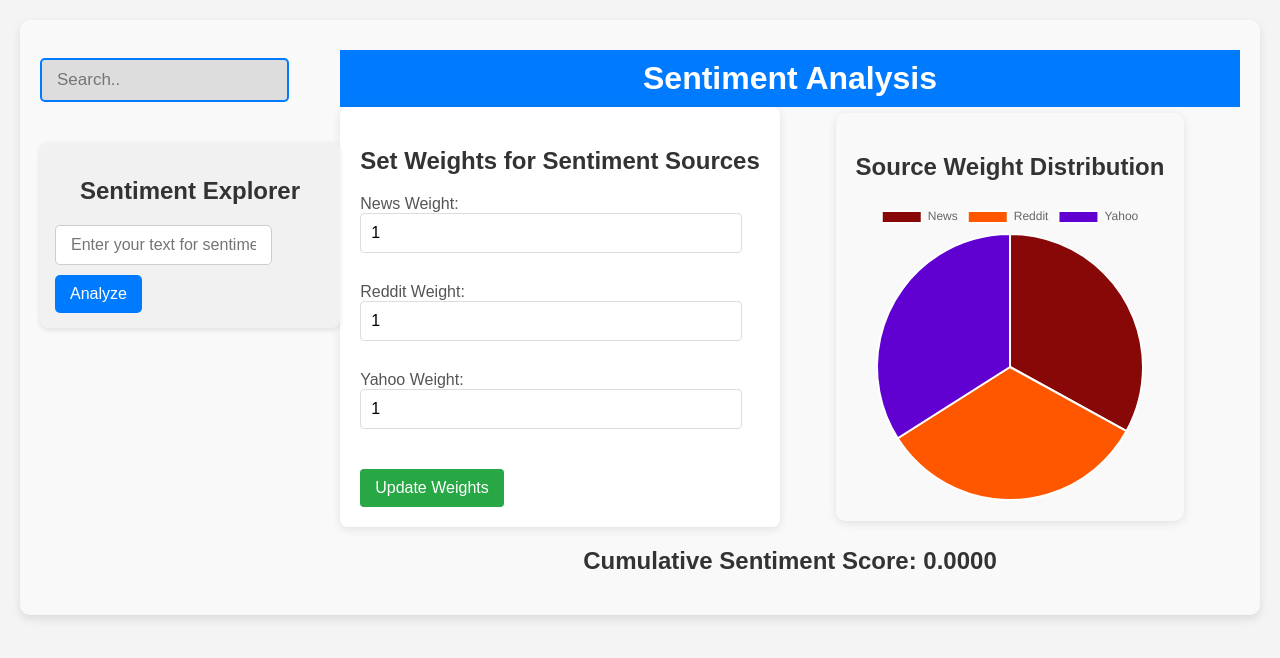
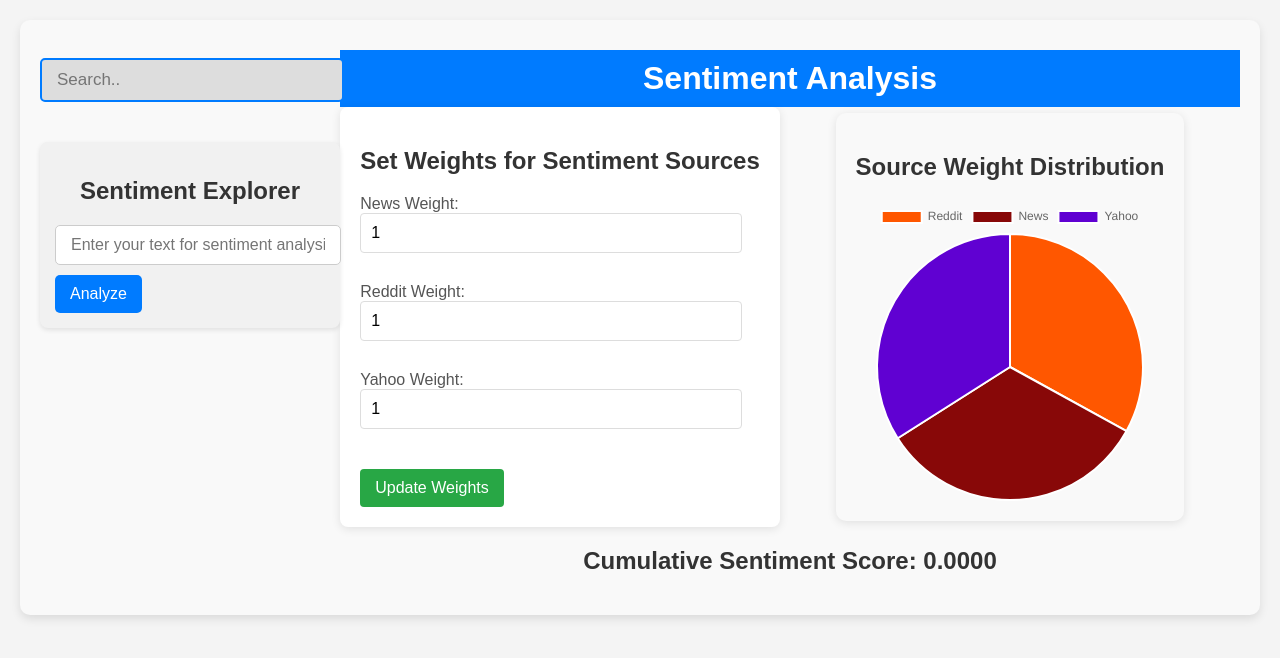
Before and after one commit to market-sentiment-analyzer-tool/msat, a React (Create React App) app in the folder ui/: page / in a window 1280 px wide. Shown: the top 658 px of the page. Built offline with nearby package versions, Linux system fonts and the light colour scheme.

Commit message:
Minor fixes

```diff
--- a/ui/src/PieChart.js
+++ b/ui/src/PieChart.js
@@ -14,10 +14,10 @@ const PieChart = ({ weights }) => {
         : [0, 0, 0]; // Handle case where total is 0
 
     const data = {
-        labels: ['News', 'Reddit', 'Yahoo'],
+        labels: ['Reddit', 'News','Yahoo'],
         datasets: [{
             data: normalizedData,
-            backgroundColor: ['#880808', '#FF5700', '#6001D2'],
+            backgroundColor: ['#FF5700', '#880808','#6001D2'],
         }],
     };
 
--- a/ui/src/SentimentPage.css
+++ b/ui/src/SentimentPage.css
@@ -29,8 +29,10 @@
 
 /* Search Container */
 .search-container {
-    margin-bottom: 20px; /* Space below the search container */
+    margin-bottom: 20px;
+    width: 100%;
 }
+
 
 .search-bar {
     padding: 10px 15px;
@@ -39,9 +41,10 @@
     font-size: 17px;
     border: 2px solid #007BFF; /* Blue border */
     border-radius: 5px; /* Rounded corners */
-    width: calc(100% - 85px); /* Adjust width to fit with button */
+    width: 90% ;
     transition: border-color 0.3s;
 }
+
 
 .search-bar:focus {
     border-color: #0056b3; /* Darker blue on focus */
@@ -129,8 +132,7 @@
     padding: 10px 15px;
     border: 1px solid #ccc;
     border-radius: 5px;
-    width: calc(100% - 85px);
-    margin-right: 10px; /* Space between input and button */
+    width: 94%;
     font-size: 16px;
     transition: border-color 0.3s;
 }
--- a/ui/src/SentimentPage.js
+++ b/ui/src/SentimentPage.js
@@ -306,20 +306,21 @@ class SentimentPage extends Component {
 
                             <div className='user-input'>
                                 <h2>Sentiment Explorer</h2>
-                                    <form onSubmit={this.handleUserInputSubmit}>
+                                <form onSubmit={this.handleUserInputSubmit} className='input-form'>
                                     <input
+                                        className='input-box'
                                         type='text'
                                         placeholder='Enter your text for sentiment analysis'
                                         value={this.state.userInput}
                                         onChange={this.handleUserInputChange}
                                     />
                                     <button type='submit'>Analyze</button>
+                                    {this.state.score !== null && (
+                                        <h2 style={{ backgroundColor: sentimentResultColor }} className='sentiment_result'>
+                                            Sentiment Result: {this.state.score}
+                                        </h2>
+                                    )}
                                 </form>
-                                    {this.state.score !== null && (
-                                        <div>
-                                            <h2 style={{backgroundColor: sentimentResultColor}} className='sentiment_result'>Sentiment Result: {this.state.score}</h2>
-                                        </div>
-                                    )}
                             </div>
                             </>
                         ) : (
@@ -329,7 +330,7 @@ class SentimentPage extends Component {
                         )}
                     </div>
                     <div className='column right'>
-                        <h1>
+                        <h1 className='title'>
                             {this.state.currentStock ?
                                 `${this.state.currentCompanyName} (${this.state.currentStock}) - Sentiment Analysis` :
                                 'Sentiment Analysis'}
```
Lines whose indentation alone changed are shown as unchanged.
